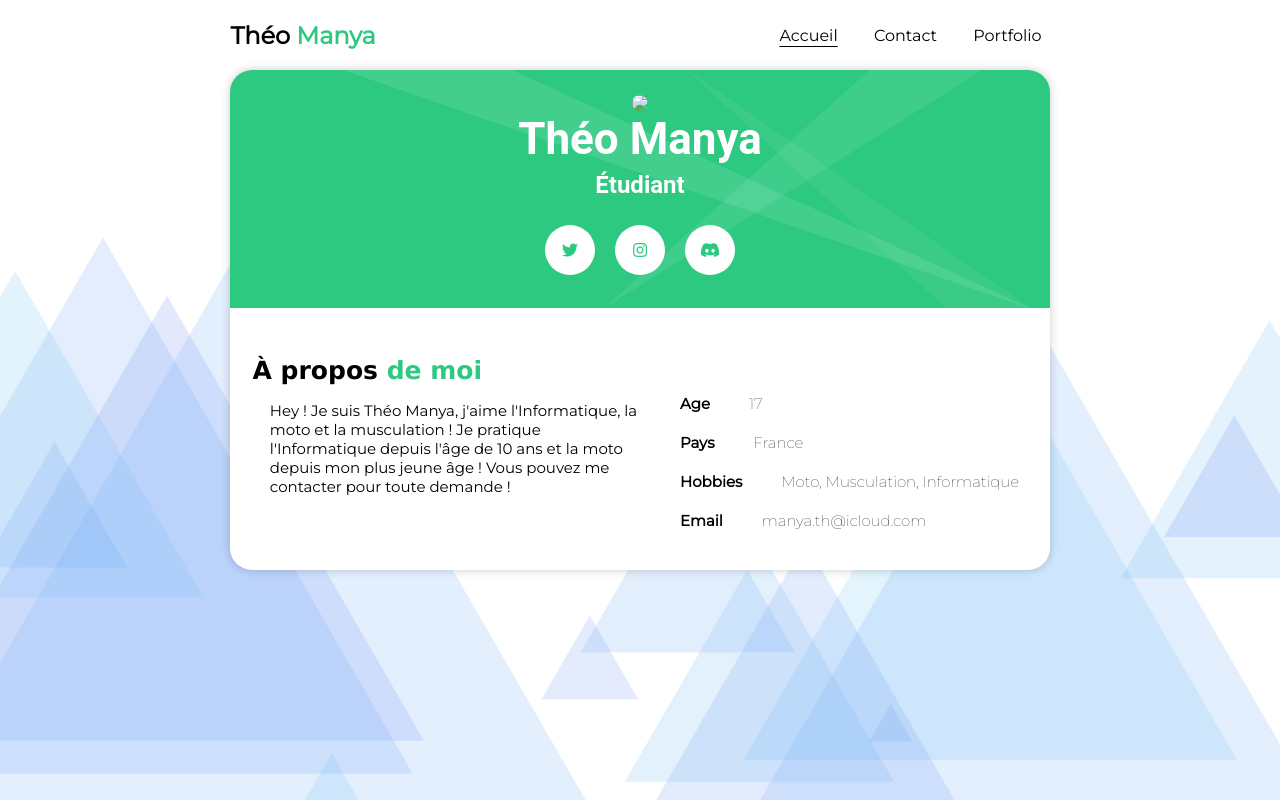
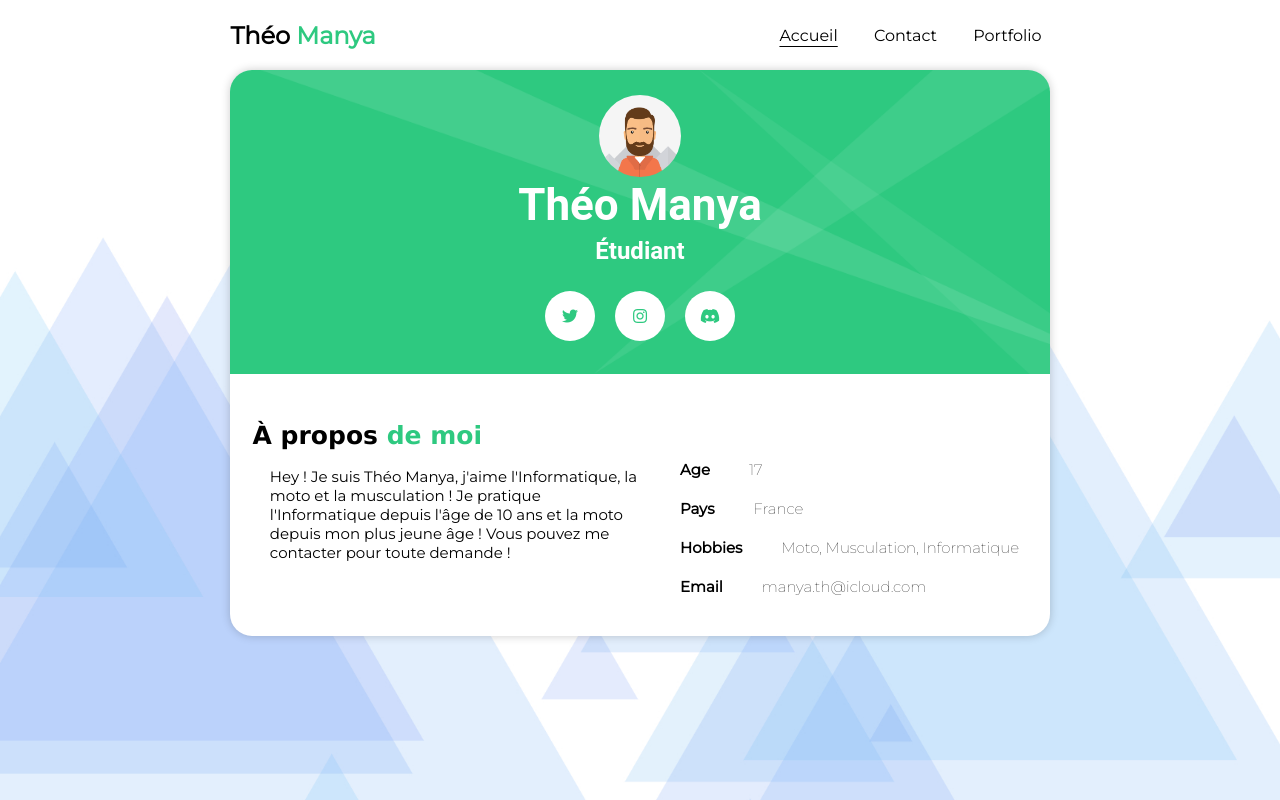
Before and after one commit to Maanaaa/WebCurriculumVitae, a plain HTML site: page webcv/index.html in a window 1280 px wide. Drawn offline with Linux system fonts and the light colour scheme.

Commit message:
Editing index.html

```diff
--- a/webcv/index.html
+++ b/webcv/index.html
@@ -24,7 +24,7 @@
         </div>
         <div class="card">
             <div class="card-header">
-                <img class="logo" src="img\logo.png" />
+                <img class="logo" src="logo.png" />
                 <div id="author">
                     <h1 class="author">Théo Manya</h1>
                     <h2 class="job">Étudiant</h2>
```
